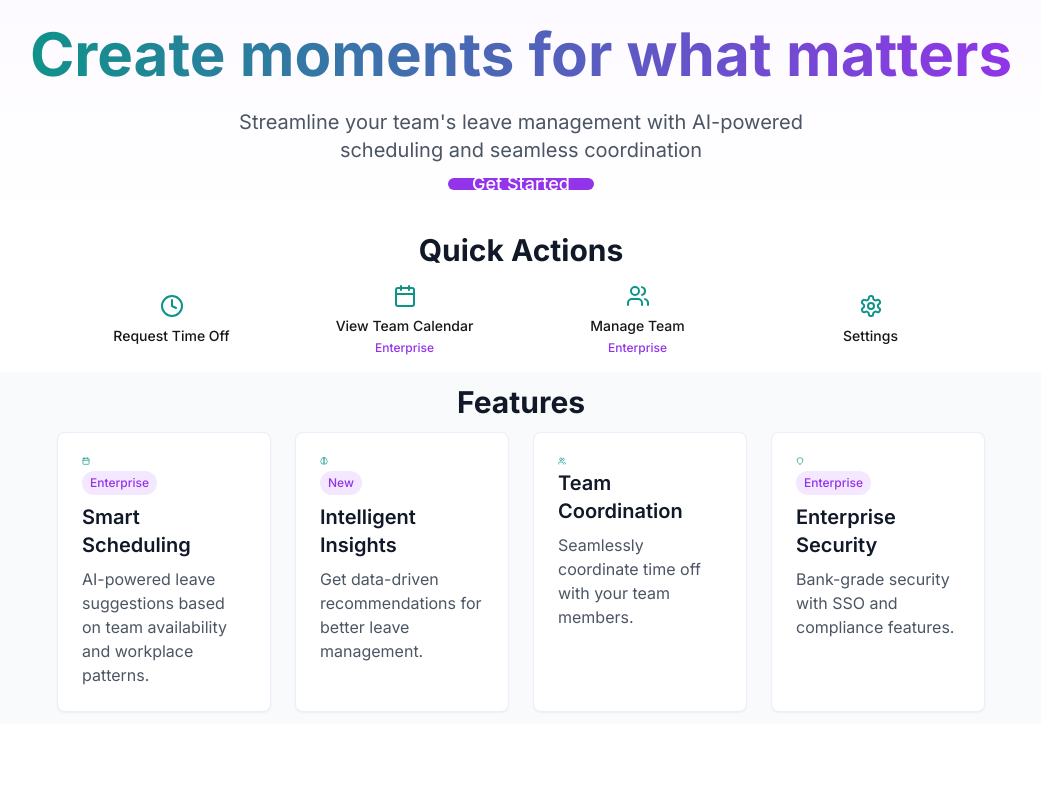
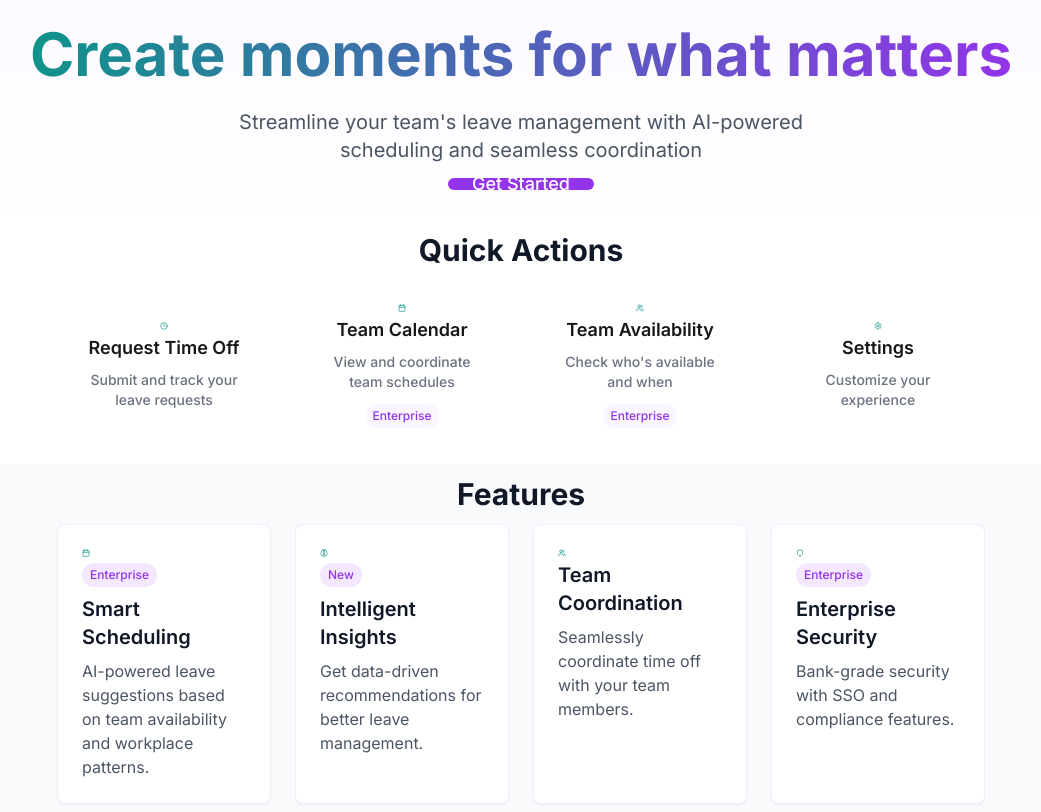
Before and after one commit to TheJohny71/alfie-enterprise-v3, a Next.js app: page /alfie-enterprise-v3/ in a window 1280 px wide. Shown: the top 812 px of the page, without its empty margins (119-1160 px from the left). Built offline with nearby package versions, Linux system fonts and the light colour scheme.

Commit message:
Update quick-actions.tsx

```diff
--- a/src/components/features/welcome/quick-actions.tsx
+++ b/src/components/features/welcome/quick-actions.tsx
@@ -1,60 +1,56 @@
+// src/components/features/welcome/quick-actions.tsx
 import { FC } from 'react';
 import { Clock, Users, Calendar, Settings } from 'lucide-react';
-import { Button } from '@/components/ui/button'; // Using your existing Button component
+import { Button } from '@/components/ui/button';
 import type { QuickAction } from './types';
 
 export const QuickActions: FC = () => {
-  // Define the quick actions that will be available on the welcome page
-  // Each action has an icon, label, and associated function
+  // Enhanced quick actions with more descriptive labels and enterprise features
   const actions: QuickAction[] = [
     {
       icon: Clock,
       label: "Request Time Off",
-      action: async () => {
-        // We'll implement this later when we add routing
-        console.log("Request time off clicked");
-      }
+      description: "Submit and track your leave requests",
+      action: async () => console.log("Request time off clicked")
     },
     {
       icon: Calendar,
-      label: "View Team Calendar",
-      action: async () => {
-        console.log("View calendar clicked");
-      },
-      enterpriseRequired: true // This feature requires enterprise subscription
+      label: "Team Calendar",
+      description: "View and coordinate team schedules",
+      action: async () => console.log("View calendar clicked"),
+      enterpriseRequired: true
     },
     {
       icon: Users,
-      label: "Manage Team",
-      action: async () => {
-        console.log("Manage team clicked");
-      },
+      label: "Team Availability",
+      description: "Check who's available and when",
+      action: async () => console.log("Check availability clicked"),
       enterpriseRequired: true
     },
     {
       icon: Settings,
       label: "Settings",
-      action: async () => {
-        console.log("Settings clicked");
-      }
+      description: "Customize your experience",
+      action: async () => console.log("Settings clicked")
     }
   ];
 
   return (
-    <div className="grid grid-cols-2 md:grid-cols-4 gap-4">
+    <div className="grid grid-cols-1 sm:grid-cols-2 lg:grid-cols-4 gap-6">
       {actions.map((action, index) => (
         <Button
           key={index}
+          variant="outline"
           onClick={() => action.action()}
-          variant="outline" // Using your existing button variants
-          className="flex flex-col items-center p-4 h-auto"
+          className="flex flex-col items-center p-6 h-auto hover:border-purple-500 transition-all hover:-translate-y-1 bg-white dark:bg-gray-800"
         >
-          <action.icon className="w-6 h-6 mb-2 text-teal-600 dark:text-teal-400" />
-          <span className="text-sm font-medium">
-            {action.label}
+          <action.icon className="w-8 h-8 mb-4 text-teal-600 dark:text-teal-400" />
+          <span className="text-lg font-semibold mb-2">{action.label}</span>
+          <span className="text-sm text-gray-500 dark:text-gray-400 text-center">
+            {action.description}
           </span>
           {action.enterpriseRequired && (
-            <span className="text-xs text-purple-600 dark:text-purple-400 mt-1">
+            <span className="mt-3 text-xs font-medium text-purple-600 dark:text-purple-400 bg-purple-50 dark:bg-purple-900/30 px-2 py-1 rounded-full">
               Enterprise
             </span>
           )}
```
